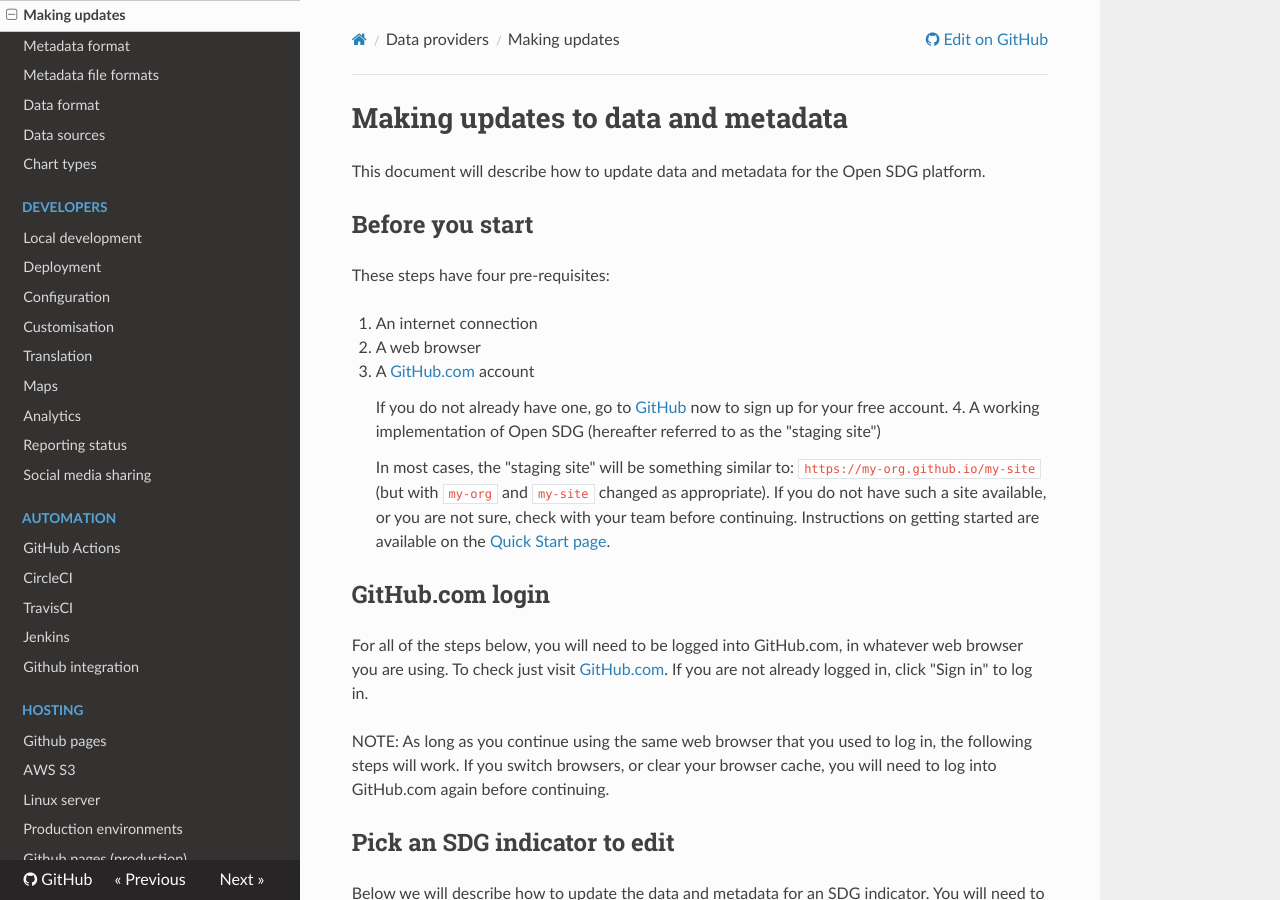
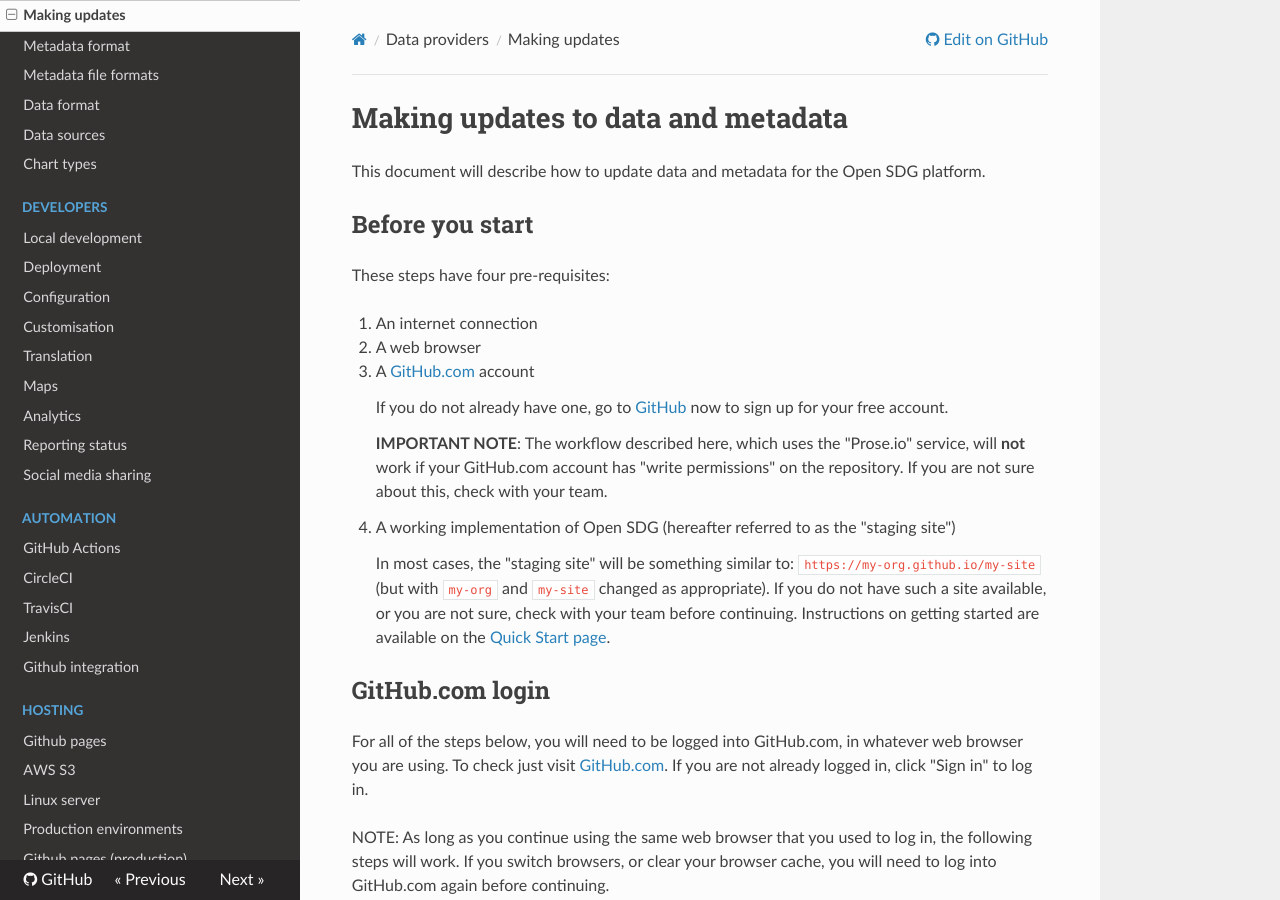
Before and after one commit to open-sdg/open-sdg, an MkDocs documentation site: the page built from docs/making-updates.md, in a window 1280 px wide and 900 px high. Built offline with MkDocs 1.6.1, drawn with Linux system fonts in a browser that asks for light colours; nearby versions of some CDN libraries; old or Windows-style settings are respelled for this version of MkDocs.

Commit message:
Mention issues with Prose.io and write permission

```diff
--- a/docs/making-updates.md
+++ b/docs/making-updates.md
@@ -11,6 +11,9 @@
 3. A [GitHub.com](https://github.com) account
 
     If you do not already have one, go to [GitHub](https://github.com) now to sign up for your free account.
+
+    **IMPORTANT NOTE**: The workflow described here, which uses the "Prose.io" service, will **not** work if your GitHub.com account has "write permissions" on the repository. If you are not sure about this, check with your team.
+
 4. A working implementation of Open SDG (hereafter referred to as the "staging site")
 
     In most cases, the "staging site" will be something similar to: `https://my-org.github.io/my-site` (but with `my-org` and `my-site` changed as appropriate). If you do not have such a site available, or you are not sure, check with your team before continuing. Instructions on getting started are available on the [Quick Start page](quick-start.md).
```
